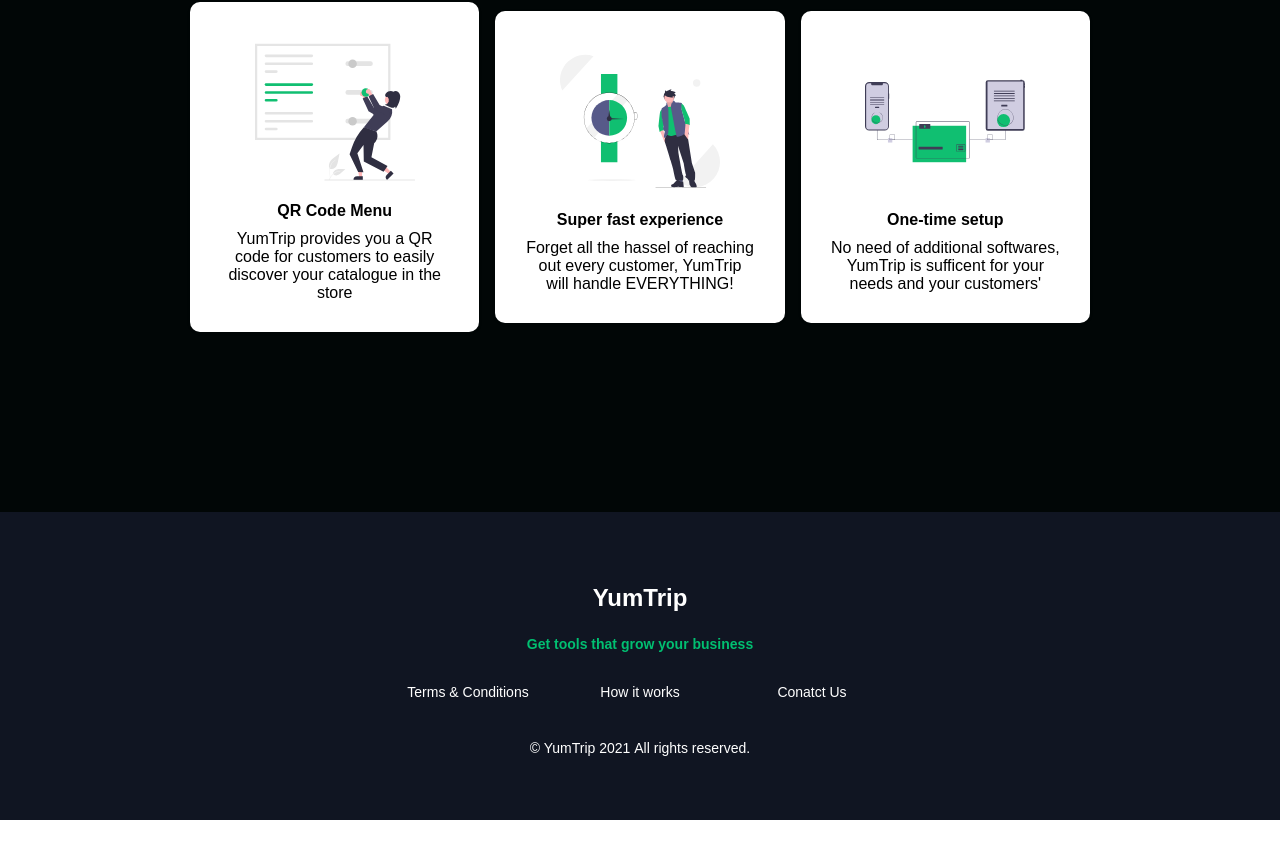
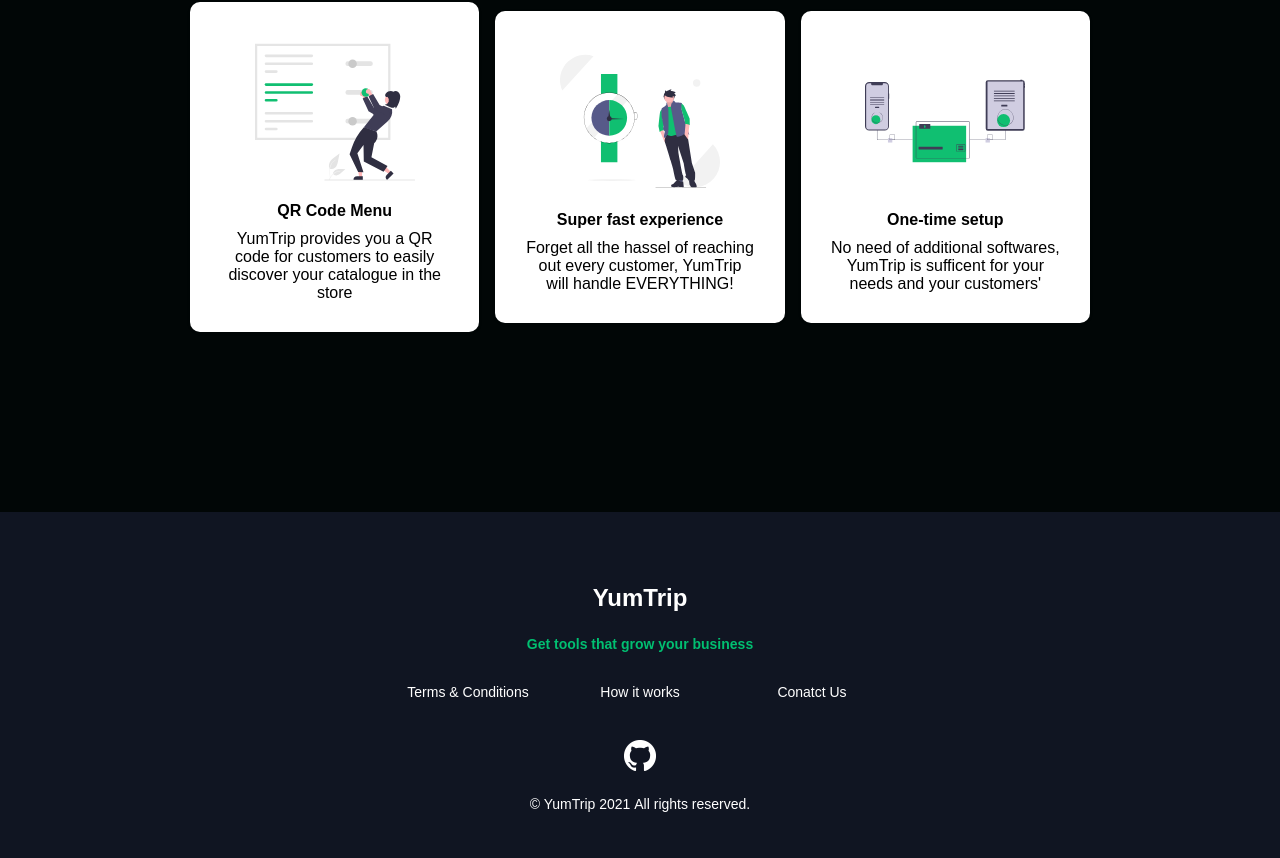
Before and after one commit to divyanshsikarwar/YUMTrip, a React (Create React App) app: page /#/ in a window 1280 px wide. Shown: the part 2808-3666 px from the top of the page. Before the commit the page ends 3628 px from the top, so only its background shows below. Built offline with nearby package versions, Linux system fonts and the light colour scheme; no server answers; a web font is replaced by a local one.

Commit message:
24/11/2021

```diff
--- a/src/components/InfoSection/InfoElements.js
+++ b/src/components/InfoSection/InfoElements.js
@@ -641,6 +641,12 @@
         transition: 0.3s ease-out;
     }
 `;
+export const FooterIcon = styled.img`
+    height: 32px;
+    width: 32px;
+    margin-bottom: 20px;
+
+`;
 
 export const FooterCopyRight = styled.small`
     color: #ffffff;
--- a/src/components/InfoSection/Mainfooter.js
+++ b/src/components/InfoSection/Mainfooter.js
@@ -1,5 +1,6 @@
 import React from 'react'
-import { FooterContainer,FooterWrap, FooterLinkTitle, FooterLinkSubtitle, FooterLinksContainer,FooterLinkItems, FooterLink, FooterCopyRight } from './InfoElements'
+import { FooterContainer,FooterWrap,FooterIcon, FooterLinkTitle, FooterLinkSubtitle, FooterLinksContainer,FooterLinkItems, FooterLink, FooterCopyRight } from './InfoElements'
+import Icon4 from "../../images/github.png"
 const Mainfooter = () => {
     return (
         <FooterContainer>
@@ -23,6 +24,11 @@
                 <FooterLink to="/contactus">Conatct Us</FooterLink>
             </FooterLinkItems>
             </FooterLinksContainer>
+            <FooterLinksContainer >
+        <a href="https://github.com/divyanshsikarwar/YumTrip-FrontEnd"><FooterIcon src={Icon4} /></a>
+
+
+        </FooterLinksContainer>
             <FooterCopyRight>
             {" "}
             &copy; YumTrip {new Date().getFullYear()}
--- a/src/components/InfoSection/index.js
+++ b/src/components/InfoSection/index.js
@@ -55,12 +55,14 @@
   SidebarLinksignup,
   SidebarWrapper,
   SidebarRoute,
-  SidebarMenu
+  SidebarMenu,
+  FooterIcon
 } from "./InfoElements";
 import { Button } from "./ButtonElement";
 import Icon1 from "../../images/svg-4.svg";
 import Icon2 from "../../images/svg-5.svg";
 import Icon3 from "../../images/svg-6.svg";
+import Icon4 from "../../images/github.png"
 import { animateScroll as scroll } from "react-scroll";
 import Video from "../../video/video.mp4";
 
@@ -315,6 +317,11 @@
             <FooterLink to="/contactus">Conatct Us</FooterLink>
           </FooterLinkItems>
         </FooterLinksContainer>
+        <FooterLinksContainer >
+        <a href="https://github.com/divyanshsikarwar/YumTrip-FrontEnd"><FooterIcon src={Icon4} /></a>
+
+
+        </FooterLinksContainer>
         <FooterCopyRight>
           {" "}
           &copy; YumTrip {new Date().getFullYear()}
```
Also changed, not shown: src/images/github.png (added), 1 other file (tests, documents, lock files or other folders).
